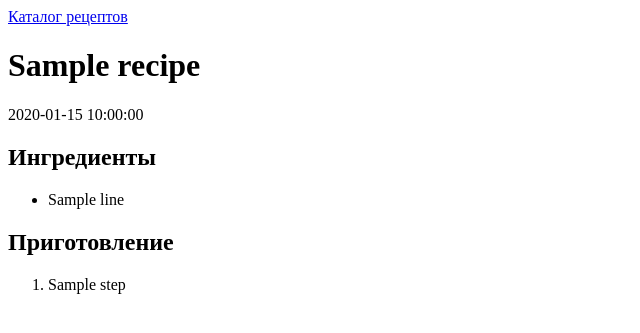
After one commit to punchiq/recipe-handbook-flask, a Flask app: template templates/recipe.html in a window 1280 px wide. The commit adds this page. Shown: the top 333 px of the page, without its empty margins (0-640 px from the left). Run offline with Flask 3, Linux system fonts and the light colour scheme; the template is opened without the code that fills it: most values are stand-ins (such as "Sample title", 1, 10 or a date in 2020).

Commit message:
feat(recipes): показать каталог и шаги приготовления

```diff
--- /dev/null
+++ b/app.py
@@ -0,0 +1,18 @@
+from flask import Flask, abort, render_template
+
+from catalog import recipes
+
+app = Flask(__name__)
+
+
+@app.get("/")
+def index():
+    return render_template("index.html", items=recipes())
+
+
+@app.get("/recipes/<slug>")
+def detail(slug):
+    recipe = next((item for item in recipes() if item["slug"] == slug), None)
+    if recipe is None:
+        abort(404)
+    return render_template("recipe.html", recipe=recipe)
--- a/templates/base.html
+++ b/templates/base.html
@@ -3,6 +3,6 @@
 <head><meta charset="utf-8"><meta name="viewport" content="width=device-width, initial-scale=1">
 <title>{% block title %}Рецептурный справочник{% endblock %}</title></head>
 <body>
-<header><a href="/">Рецептурный справочник</a></header>
+<header><nav><a href="/">Каталог рецептов</a></nav></header>
 <main>{% block content %}{% endblock %}</main>
 </body></html>
--- /dev/null
+++ b/templates/recipe.html
@@ -0,0 +1,7 @@
+{% extends "base.html" %}
+{% block title %}{{ recipe.title }} · Рецептурный справочник{% endblock %}
+{% block content %}
+<h1>{{ recipe.title }}</h1><p>{{ recipe.time }}</p>
+<h2>Ингредиенты</h2><ul>{% for line in recipe.ingredients %}<li>{{ line }}</li>{% endfor %}</ul>
+<h2>Приготовление</h2><ol>{% for step in recipe.steps %}<li>{{ step }}</li>{% endfor %}</ol>
+{% endblock %}
```
Also changed, not shown: catalog.py (added, +8 -0 lines), templates/index.html (added, +7 -0 lines).
